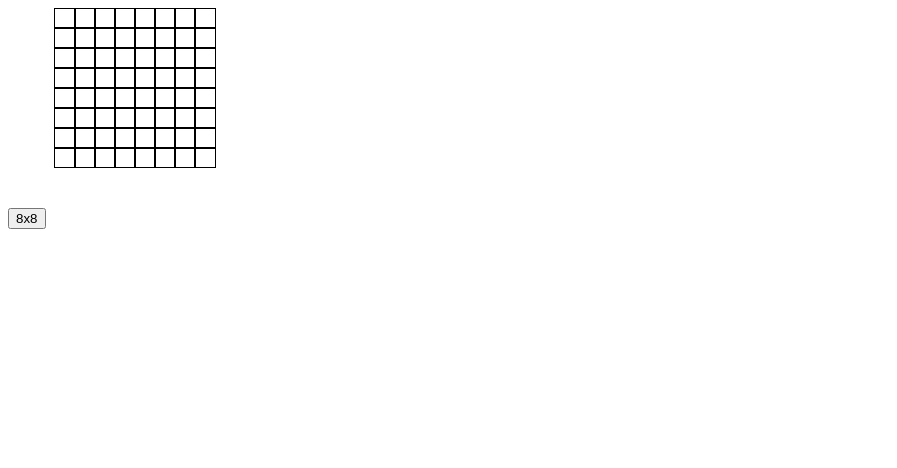
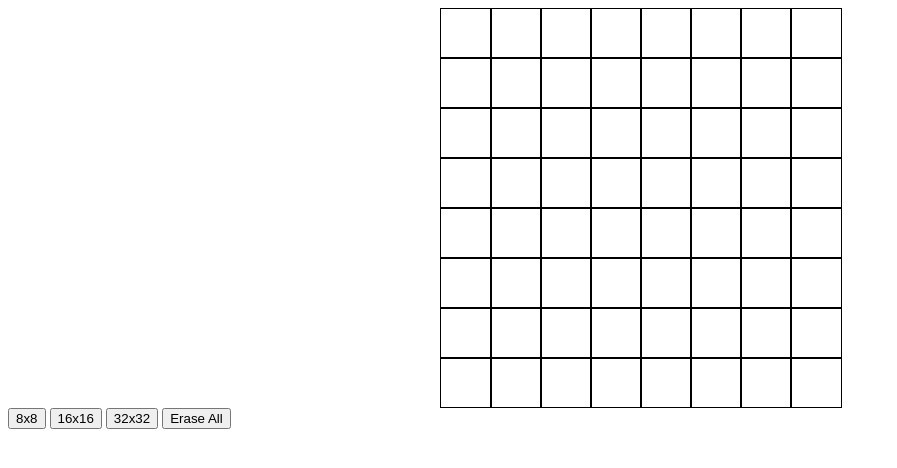
Before and after one commit to HB-1001/etch-a-sketch, a plain HTML site: page index.html in a window 1280 px wide. Both pictures are taken after a click on the button "8x8". Shown: the whole page, without its empty margins (0-897 px from the left). Drawn offline with Linux system fonts and the light colour scheme.

Commit message:
basic v1

```diff
--- a/index.html
+++ b/index.html
@@ -8,10 +8,11 @@
     <title>Etch-A-Sketch</title>
   </head>
   <body>
-    <!-- <div class="bigBoss"> -->
-      <div class="container"></div>
-    <!-- </div> -->
-    <button class="eightEight">8x8</button>
+    <div class="container"></div>
+    <button class="canvasSize" id="8">8x8</button>
+    <button class="canvasSize" id="16">16x16</button>
+    <button class="canvasSize" id="32">32x32</button>
+    <button class="cleanUp">Erase All</button>
     <script src="javascript.js"></script>
   </body>
 </html>
--- a/javascript.js
+++ b/javascript.js
@@ -22,7 +22,7 @@ gridsetup();
 let mouseoverColor = "black";
 
 // eventlistener for hover/mouseover
-// const mouseOver not working because it was using old grids Array, which was erased
+// const mouseOver not working because it was using old grids Array, which was erased - can we make this a function?
 let grids = document.body.querySelectorAll(".grid");
 grids.forEach((item) =>
   item.addEventListener("mouseover", function (e) {
@@ -30,13 +30,14 @@ grids.forEach((item) =>
   })
 );
 
-// trial button 8x8, to make grid into 8 / try repeat 100% to fill whole box
-eightEightButton = document.body.querySelector(".eightEight");
-eightEightButton.addEventListener("click", function (e) {
+// canvas size buttons / try repeat 100% to fill whole box
+const gridDimension = document.body.querySelectorAll(".canvasSize");
+gridDimension.forEach((canvas) =>
+  canvas.addEventListener("click", function (e) {
     grids.forEach((item, index, object) => item.parentNode.removeChild(item));
-  gridContainer.style.gridTemplateColumns = `repeat(8, 20px)`;
-  gridContainer.style.gridTemplateRows = "repeat(8, 20px)";
-  x = 8 * 8;
+    gridContainer.style.gridTemplateColumns = `repeat(${e.target.id}, 1fr)`;
+    gridContainer.style.gridTemplateRows = `repeat(${e.target.id}, 1fr)`;
+    x = `${e.target.id * e.target.id}`;
     gridsetup();
     grids = document.body.querySelectorAll(".grid");
     grids.forEach((item) =>
@@ -44,4 +45,23 @@ eightEightButton.addEventListener("click", function (e) {
         e.target.style.backgroundColor = mouseoverColor;
       })
     );
-});
+  })
+);
+
+// //Cleanup, erase all button
+let cleaner = document.body.querySelector('.cleanUp')
+cleaner.addEventListener('click', function(e) {
+  grids.forEach(item => item.style.backgroundColor="white");
+})
+
+// //user prompt for grid size
+// prompt/input launches function :
+// grids.forEach((item, index, object) => item.parentNode.removeChild(item));
+// gridContainer.style.gridTemplateColumns = `repeat(${e.target.id}, 1fr)`;
+// gridContainer.style.gridTemplateRows = `repeat(${e.target.id}, 1fr)`;
+// x = `${e.target.id * e.target.id}`;
+// gridsetup();
+// grids = document.body.querySelectorAll(".grid");
+// grids.forEach((item) =>
+//   item.addEventListener("mouseover", function (e) {
+//     e.target.style.backgroundColor = mouseoverColor;
--- a/style.css
+++ b/style.css
@@ -1,21 +1,11 @@
-/* master container */
-/* .bigBoss {
-    height: 500px;
-    width: 500px;
-    background-color: firebrick;
-    overflow: hidden;
-} */
-
 /* grid container */
 .container {
+  margin: auto;
   display: grid;
-  overflow: auto;
-  max-width: 20%;
-  max-height: 20%;
   grid-template-columns: repeat(16, 1fr);
   grid-template-rows: repeat(16, 1fr);
-  justify-content: center;
-  height: 200px;
+  width: 400px;
+  height: 400px;
   border: green;
   background-color: transparent;
   flex-wrap: wrap;
```
Lines whose indentation alone changed are shown as unchanged.
